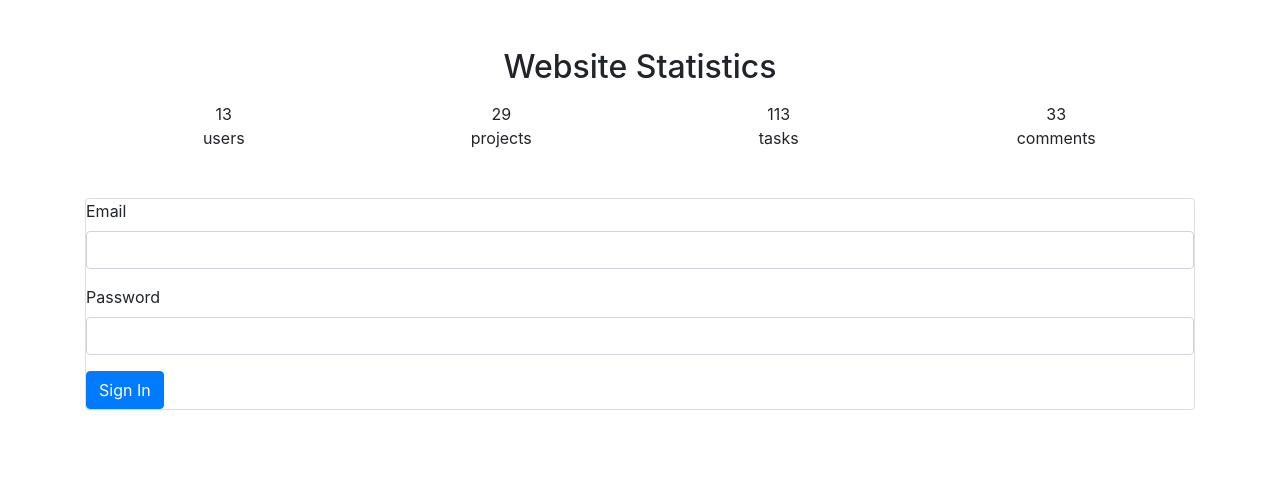
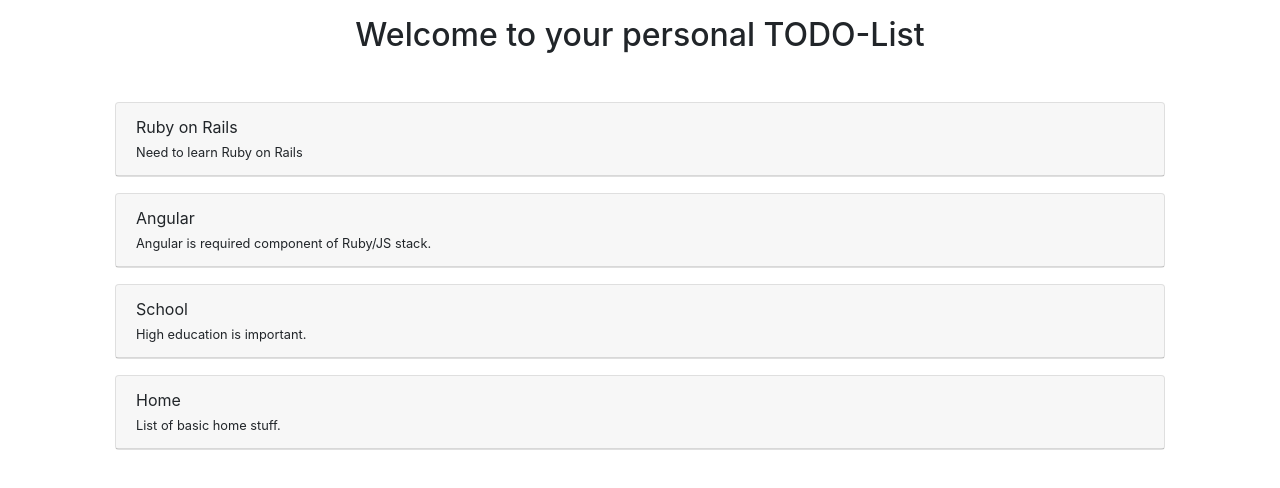
Before and after one commit to iSarCasm/todo_frontend, an Angular app: page /dashboard in a window 1280 px wide. Before the commit this address led to /. Shown: the top 488 px of the page. Built offline with nearby package versions, Linux system fonts and the light colour scheme.

Commit message:
Add ProjectComponent

```diff
--- a/src/app/app.module.ts
+++ b/src/app/app.module.ts
@@ -14,6 +14,7 @@
 
 import { AuthService } from './auth/auth.service';
 import { AuthGuard } from './auth/auth-guard.service';
+import { ProjectComponent } from './project/project.component';
 
 @NgModule({
   declarations: [
@@ -21,7 +22,8 @@
     HomepageComponent,
     StatsComponent,
     AuthComponent,
-    DashboardComponent
+    DashboardComponent,
+    ProjectComponent
   ],
   imports: [
     BrowserModule,
--- a/src/app/auth/auth.service.ts
+++ b/src/app/auth/auth.service.ts
@@ -1,5 +1,5 @@
 export class AuthService {
-  signedIn: boolean = false;
+  signedIn: boolean = true;
 
   signIn() {
     this.signedIn = true;
--- a/src/app/dashboard/dashboard.component.html
+++ b/src/app/dashboard/dashboard.component.html
@@ -1,3 +1,5 @@
-<div class="container mt-3">
+<div class="container mt-3 text-center">
   <h2>Welcome to your personal TODO-List</h2>
+  <br>
+  <app-project *ngFor="let project of projects"[project]="project"></app-project>
 </div>
--- a/src/app/dashboard/dashboard.component.ts
+++ b/src/app/dashboard/dashboard.component.ts
@@ -1,15 +1,23 @@
 import { Component, OnInit } from '@angular/core';
+
+import { Project } from '../project/project.model';
+import { DashboardService } from './dashboard.service';
 
 @Component({
   selector: 'app-dashboard',
   templateUrl: './dashboard.component.html',
-  styleUrls: ['./dashboard.component.css']
+  styleUrls: ['./dashboard.component.css'],
+  providers: [DashboardService]
 })
 export class DashboardComponent implements OnInit {
+  projects: Project[];
 
-  constructor() { }
+  constructor(
+    private dashboardService: DashboardService
+  ) { }
 
   ngOnInit() {
+    this.projects = this.dashboardService.getProjects();
   }
 
 }
--- /dev/null
+++ b/src/app/dashboard/dashboard.service.ts
@@ -0,0 +1,10 @@
+import { Project } from '../project/project.model';
+import { PROJECTS } from './mock-projects';
+
+export class DashboardService {
+  private projects: Project[] = PROJECTS;
+
+  getProjects(): Project[] {
+    return this.projects;
+  }
+}
--- /dev/null
+++ b/src/app/dashboard/mock-projects.ts
@@ -0,0 +1,8 @@
+import { Project } from '../project/project.model';
+
+export const PROJECTS: Project[] = [
+  { id: 1, title: 'Ruby on Rails', desc: 'Need to learn Ruby on Rails' },
+  { id: 2, title: 'Angular', desc: 'Angular is required component of Ruby/JS stack.' },
+  { id: 3, title: 'School', desc: 'High education is important.' },
+  { id: 7, title: 'Home', desc: 'List of basic home stuff.' }
+]
--- /dev/null
+++ b/src/app/project/project.component.html
@@ -0,0 +1,21 @@
+<div class="container text-left mb-3 mt-3">
+  <div class="row">
+    <div class="col-12">
+      <div class="card">
+        <div class="card-header">
+          <p class="mb-0">
+            {{ project.title }}
+          </p>
+          <p class="mb-0">
+            <small>
+              {{ project.desc }}
+            </small>
+          </p>
+        </div>
+        <div class="card-block">
+
+        </div>
+      </div>
+    </div>
+  </div>
+</div>
--- /dev/null
+++ b/src/app/project/project.component.ts
@@ -0,0 +1,18 @@
+import { Component, OnInit, Input } from '@angular/core';
+
+import { Project } from './project.model';
+
+@Component({
+  selector: 'app-project',
+  templateUrl: './project.component.html',
+  styleUrls: ['./project.component.css']
+})
+export class ProjectComponent implements OnInit {
+  @Input() project: Project;
+
+  constructor() { }
+
+  ngOnInit() {
+  }
+
+}
--- /dev/null
+++ b/src/app/project/project.model.ts
@@ -0,0 +1,7 @@
+export class Project {
+  constructor(
+    public id: number,
+    public title: string,
+    public desc?: string
+  ) {}
+}
```
Also changed, not shown: src/app/project/project.component.css (added), 1 other file (tests, documents, lock files or other folders).
